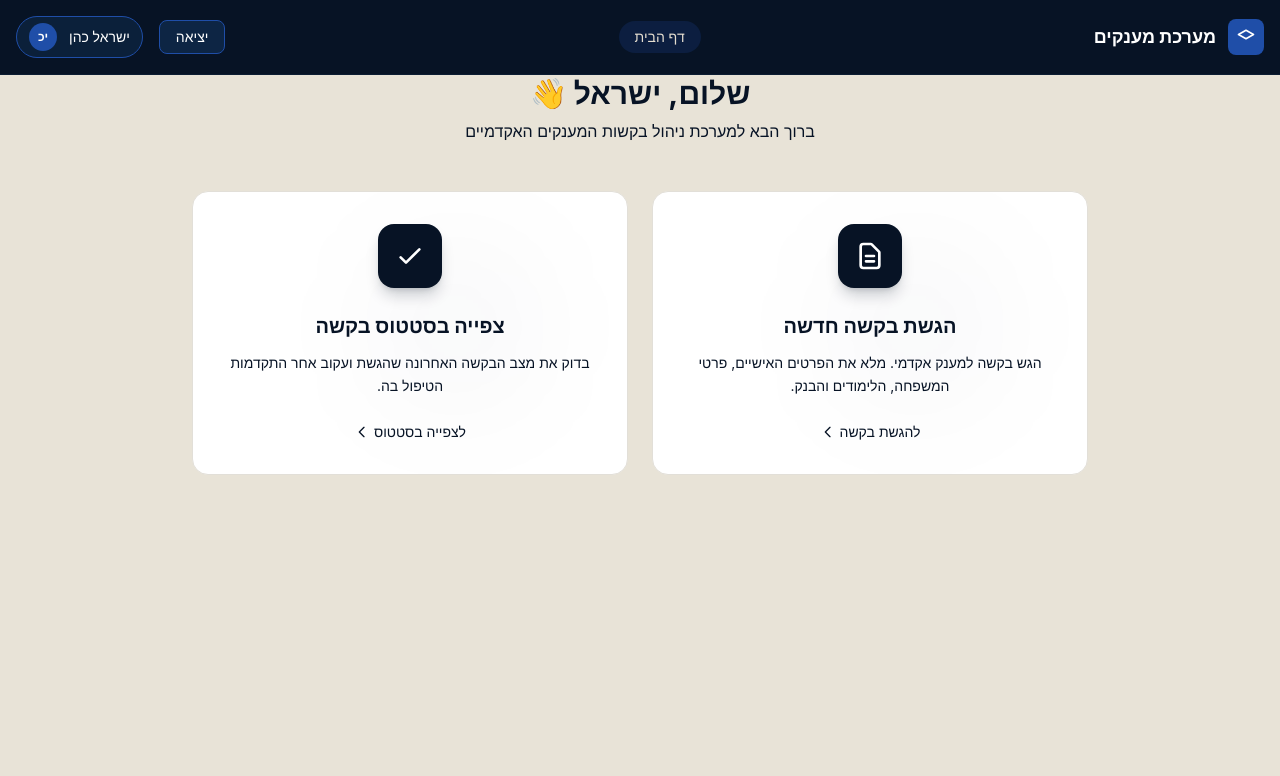
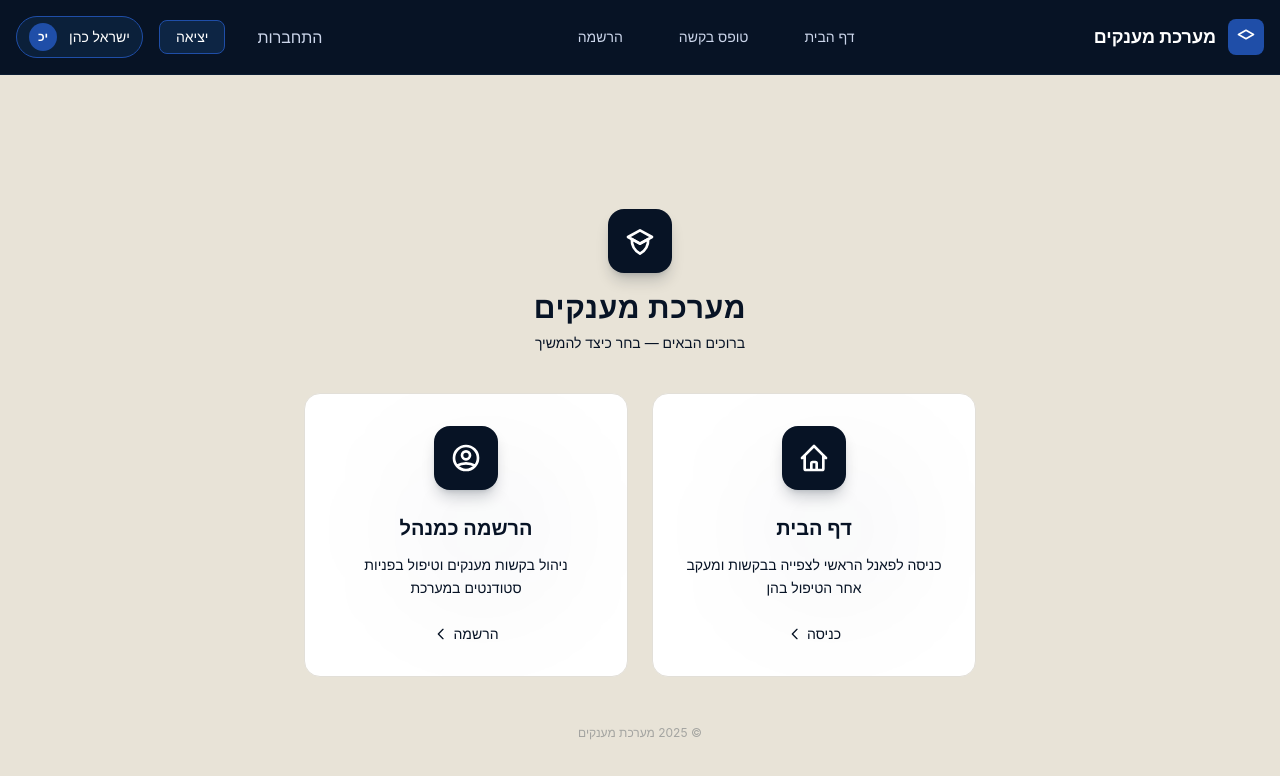
Before and after one commit to final-project-team-kuk/student-grants-system, a React (Vite) app in the folder client/: page / in a window 1280 px wide. Shown: the top 776 px of the page. Built offline with nearby package versions, Linux system fonts and the light colour scheme.

Commit message:
routing- add navigation between components

```diff
--- a/client/src/App.jsx
+++ b/client/src/App.jsx
@@ -1,29 +1,9 @@
-import React, { useState } from 'react';
+import React from 'react';
 import './App.css';
-
-import { MainComponent } from './components/MainComponent';
-import Navbar from './components/NavBar.jsx';
-import Dashboard from './components/Dashboard.jsx';
-import FromStepTwo from './components/FromStepTwo.jsx';
+import { Router } from './components/routing/Router';
 
 function App() {
-  const [currentPage, setCurrentPage] = useState('dashboard');
-
-  return (
-    <div className="min-h-screen bg-[#f4f2ec] font-sans" dir="rtl">
-      <Navbar currentPage={currentPage} setCurrentPage={setCurrentPage} />
-
-      <main>
-        {currentPage === 'dashboard' && (
-          <Dashboard setCurrentPage={setCurrentPage} />
-        )}
-
-        {currentPage === 'form' && <FromStepTwo />}
-
-        {currentPage === 'main' && <MainComponent />}
-      </main>
-    </div>
-  );
+  return <Router />;
 }
 
 export default App;
--- a/client/src/components/Dashboard.jsx
+++ b/client/src/components/Dashboard.jsx
@@ -1,5 +1,6 @@
 
 import React from 'react';
+import { NavLink } from 'react-router-dom';
 
 export default function Dashboard({ setCurrentPage }) {
   return (
@@ -28,7 +29,7 @@ export default function Dashboard({ setCurrentPage }) {
               <h2 className="text-xl font-bold text-[#071325] mb-3">הגשת בקשה חדשה</h2>
               <p className="text-[#071325] text-sm mb-6 leading-relaxed">הגש בקשה למענק אקדמי. מלא את הפרטים האישיים, פרטי המשפחה, הלימודים והבנק.</p>
               <span className="text-[#071325] text-sm flex items-center gap-1">
-                להגשת בקשה
+               <NavLink to ="/form-step-two" className="text-[#071325] hover:text-[#1d4f8f] transition"> הגשת בקשה </NavLink>
                 <svg className="w-4 h-4" fill="none" viewBox="0 0 24 24" stroke="currentColor"><path strokeLinecap="round" strokeLinejoin="round" strokeWidth={2} d="M15 19l-7-7 7-7" /></svg>
               </span>
             </div>
--- a/client/src/components/MainComponent.jsx
+++ b/client/src/components/MainComponent.jsx
@@ -1,7 +1,79 @@
+import { useNavigate } from 'react-router-dom';
+
 export const MainComponent = () => {
-    return (
-        <>
-            <h1>כאן מטעינים את הקומפוננטות הראשיות</h1>
-        </>
-    );
-}
+  const navigate = useNavigate();
+
+  return (
+    <div className="min-h-screen bg-[#E8E3D7] flex flex-col items-center justify-center px-4" dir="rtl">
+
+      {/* Logo */}
+      <div className="flex flex-col items-center mb-10">
+        <div className="bg-[#071325] p-4 rounded-2xl mb-4 shadow-lg shadow-[#071325]/20">
+          <svg className="w-8 h-8 text-white" fill="none" viewBox="0 0 24 24" stroke="currentColor">
+            <path strokeLinecap="round" strokeLinejoin="round" strokeWidth={2} d="M12 14l9-5-9-5-9 5 9 5z" />
+            <path strokeLinecap="round" strokeLinejoin="round" strokeWidth={2} d="M12 14l6.16-3.422A12 12 0 0112 21.5a12 12 0 01-6.16-10.922L12 14z" />
+          </svg>
+        </div>
+        <h1 className="text-3xl font-bold text-[#071325] tracking-wide">מערכת מענקים</h1>
+        <p className="text-[#071325] mt-2 text-sm">ברוכים הבאים — בחר כיצד להמשיך</p>
+      </div>
+
+      {/* Cards */}
+      <div className="flex flex-col md:flex-row gap-6 w-full max-w-2xl">
+
+        {/* Dashboard card */}
+        <button
+          onClick={() => navigate('/dashboard')}
+          className="flex-1 bg-white border border-[#e2dfd8] rounded-2xl p-8 text-right
+                     hover:border-[#071325]/30 transition cursor-pointer relative overflow-hidden group"
+        >
+          <div className="absolute top-1/4 right-1/4 w-32 h-32 bg-[#071325]/5 blur-3xl rounded-full" />
+          <div className="flex flex-col items-center text-center relative z-10">
+            <div className="bg-[#071325] p-4 rounded-2xl mb-6 shadow-lg shadow-[#071325]/20 group-hover:scale-105 transition-transform">
+              <svg className="w-8 h-8 text-white" fill="none" viewBox="0 0 24 24" stroke="currentColor">
+                <path strokeLinecap="round" strokeLinejoin="round" strokeWidth={2}
+                  d="M3 12l2-2m0 0l7-7 7 7M5 10v10a1 1 0 001 1h3m10-11l2 2m-2-2v10a1 1 0 01-1 1h-3m-6 0a1 1 0 001-1v-4a1 1 0 011-1h2a1 1 0 011 1v4a1 1 0 001 1m-6 0h6" />
+              </svg>
+            </div>
+            <h2 className="text-xl font-bold text-[#071325] mb-3">דף הבית</h2>
+            <p className="text-[#071325] text-sm mb-6 leading-relaxed">כניסה לפאנל הראשי לצפייה בבקשות ומעקב אחר הטיפול בהן</p>
+            <span className="text-[#071325] text-sm flex items-center gap-1">
+              כניסה
+              <svg className="w-4 h-4" fill="none" viewBox="0 0 24 24" stroke="currentColor">
+                <path strokeLinecap="round" strokeLinejoin="round" strokeWidth={2} d="M15 19l-7-7 7-7" />
+              </svg>
+            </span>
+          </div>
+        </button>
+
+        {/* Admin register card */}
+        <button
+          onClick={() => navigate('/admin-requests')}
+          className="flex-1 bg-white border border-[#e2dfd8] rounded-2xl p-8 text-right
+                     hover:border-[#071325]/30 transition cursor-pointer relative overflow-hidden group"
+        >
+          <div className="absolute top-1/4 right-1/4 w-32 h-32 bg-[#071325]/5 blur-3xl rounded-full" />
+          <div className="flex flex-col items-center text-center relative z-10">
+            <div className="bg-[#071325] p-4 rounded-2xl mb-6 shadow-lg shadow-[#071325]/20 group-hover:scale-105 transition-transform">
+              <svg className="w-8 h-8 text-white" fill="none" viewBox="0 0 24 24" stroke="currentColor">
+                <path strokeLinecap="round" strokeLinejoin="round" strokeWidth={2}
+                  d="M5.121 17.804A13.937 13.937 0 0112 16c2.5 0 4.847.655 6.879 1.804M15 10a3 3 0 11-6 0 3 3 0 016 0m6 2a9 9 0 11-18 0 9 9 0 0118 0z" />
+              </svg>
+            </div>
+            <h2 className="text-xl font-bold text-[#071325] mb-3">הרשמה כמנהל</h2>
+            <p className="text-[#071325] text-sm mb-6 leading-relaxed">ניהול בקשות מענקים וטיפול בפניות סטודנטים במערכת</p>
+            <span className="text-[#071325] text-sm flex items-center gap-1">
+              הרשמה
+              <svg className="w-4 h-4" fill="none" viewBox="0 0 24 24" stroke="currentColor">
+                <path strokeLinecap="round" strokeLinejoin="round" strokeWidth={2} d="M15 19l-7-7 7-7" />
+              </svg>
+            </span>
+          </div>
+        </button>
+
+      </div>
+
+      <p className="mt-12 text-[#071325]/30 text-xs">© 2025 מערכת מענקים</p>
+    </div>
+  );
+};
--- a/client/src/components/NavBar.jsx
+++ /dev/null
@@ -1,40 +0,0 @@
-import React from 'react';
-
-export default function Navbar({ currentPage, setCurrentPage }) {
-  return (
-    <nav className="flex items-center justify-between p-4 border-b border-[#122843]/50 bg-[#071325]">
-      {/* צד ימין - לוגו */}
-      <div className="flex items-center gap-3">
-        <div className="bg-[#1f4ea8] p-2 rounded-lg">
-          <svg className="w-5 h-5 text-white" fill="none" viewBox="0 0 24 24" stroke="currentColor">
-            <path strokeLinecap="round" strokeLinejoin="round" strokeWidth={2} d="M12 14l9-5-9-5-9 5 9 5z" />
-          </svg>
-        </div>
-        <span className="font-bold text-lg text-white">מערכת מענקים</span>
-      </div>
-
-      {/* מרכז - תפריט ניווט */}
-      <div className="hidden md:flex gap-6 text-sm">
-        <button
-          onClick={() => setCurrentPage('dashboard')}
-          className={`transition px-4 py-1.5 rounded-full font-medium ${currentPage === 'dashboard' ? 'bg-[#1f4ea8]/20 text-[#E5DED0]' : 'text-[#cbd5ea] hover:text-white'}`}
-        >
-          דף הבית
-        </button>
-      </div>
-
-      {/* צד שמאל - אזור אישי */}
-      <div className="flex items-center gap-4">
-        <button className="text-sm bg-[#0d2544] hover:bg-[#163a71] text-white px-4 py-1.5 rounded-lg border border-[#1f4ea8] transition">
-          יציאה
-        </button>
-        <div className="flex items-center gap-3 bg-[#0d2544]/70 px-3 py-1.5 rounded-full border border-[#1f4ea8]">
-          <span className="text-sm font-medium text-white">ישראל כהן</span>
-          <div className="bg-[#1f4ea8] text-white text-xs font-bold w-7 h-7 flex items-center justify-center rounded-full">
-            יכ
-          </div>
-        </div>
-      </div>
-    </nav>
-  );
-}
--- a/client/src/components/routing/Router.jsx
+++ b/client/src/components/routing/Router.jsx
@@ -4,7 +4,7 @@ import Dashboard from "../Dashboard"
 import FromStepTwo from "../FromStepTwo"
 import Login from "../Login"
 import Register from "../Register"
-import AdminRequests from "../../admin-requests.jsx"
+import AdminRequests from "../admin-requests.jsx"
 import Navbar from "./NavBar"
 
 export const Router =() =>{
```
Also changed, not shown: client/src/components/admin-requests.css (renamed from client/src/admin-requests.CSS), client/src/components/admin-requests.jsx (renamed from client/src/admin-requests.JSX).
